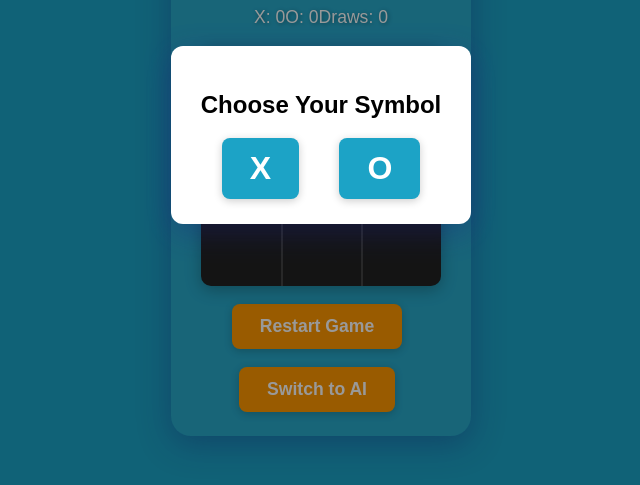
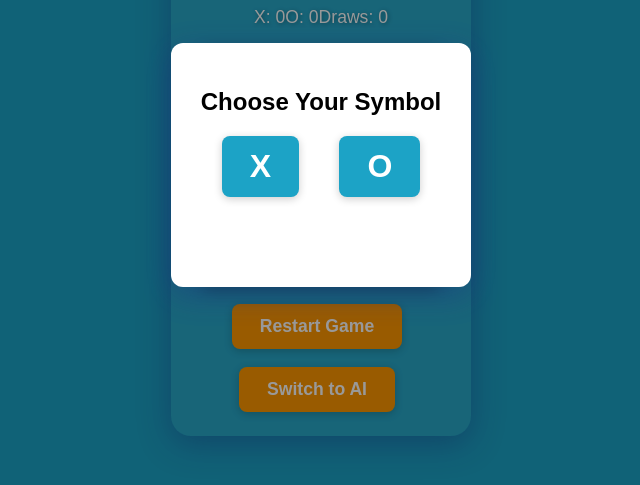
Before and after one commit to pauljustinchristopher/tic--tac-toe, a plain HTML site: page index.html in a window 1280 px wide. Shown: the part 265-750 px from the top of the page, without its empty margins (319-959 px from the left). Drawn offline with Linux system fonts and the light colour scheme.

Commit message:
I made some adjustment on the modal content I still have someupgrades to make maybe later

```diff
--- a/index.css
+++ b/index.css
@@ -158,9 +158,11 @@ button:hover {
 .modal-content {
     background: #fff;
     padding: 25px 30px;
+    margin-top: 60px;
     border-radius: 12px;
     text-align: center;
     box-shadow: 0 8px 32px 0 rgba(31, 38, 135, 0.37);
+    min-height: 194px;
 }
 
 .symbol-choice {
```
